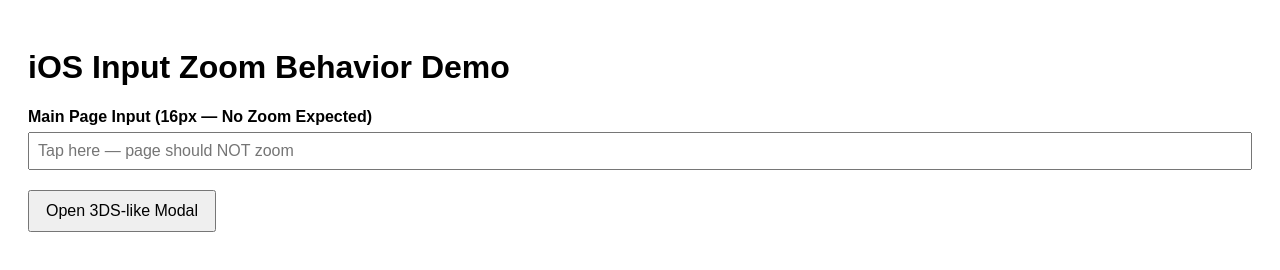
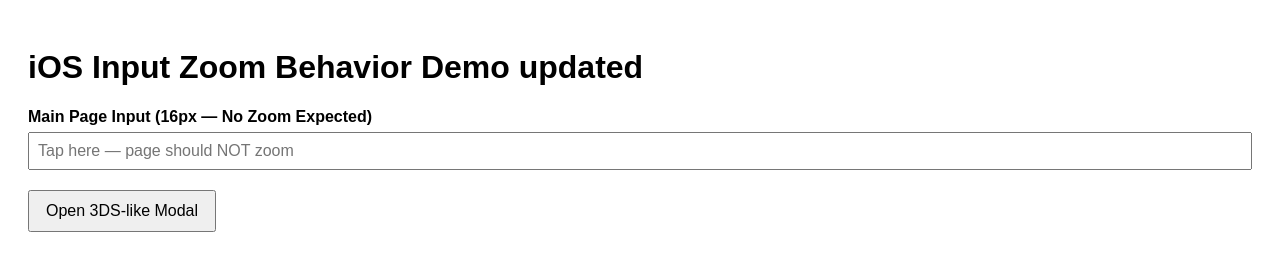
Before and after one commit to Abhishek19k97/3DSiframe, a plain HTML site: page index.html in a window 1280 px wide. Drawn offline with Linux system fonts and the light colour scheme.

Commit message:
Update index.html

```diff
--- a/index.html
+++ b/index.html
@@ -71,7 +71,7 @@
 
 <body>
 
-  <h1>iOS Input Zoom Behavior Demo</h1>
+  <h1>iOS Input Zoom Behavior Demo updated</h1>
 
   <label>Main Page Input (16px — No Zoom Expected)</label>
   <input type="text" placeholder="Tap here — page should NOT zoom" />
```
